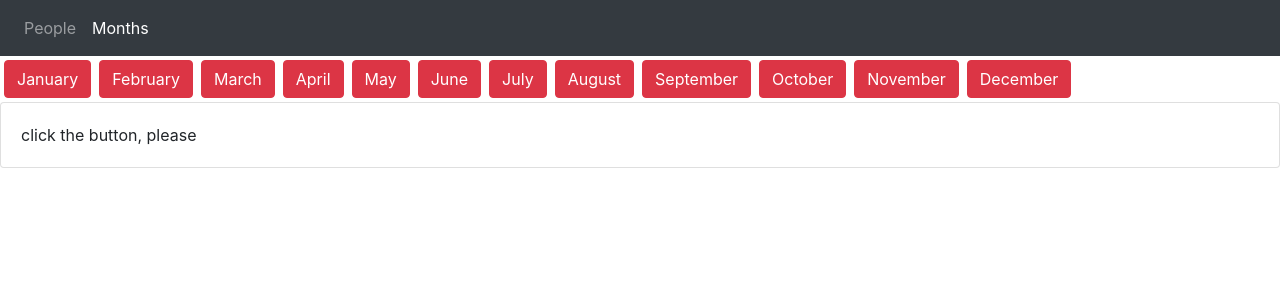
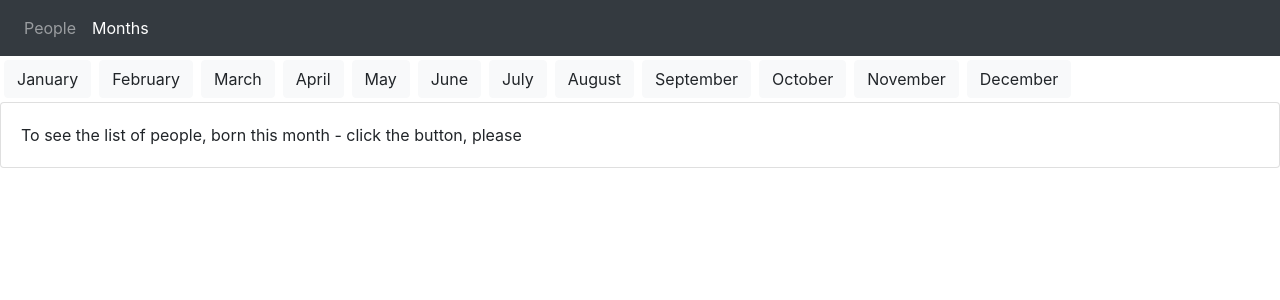
Before and after one commit to tsaputo/ppl-app, a React (Create React App) app: page /months in a window 1280 px wide. Shown: the top 300 px of the page. Built offline with nearby package versions, Linux system fonts and the light colour scheme; no server answers.

Commit message:
fixed colors on  buttons

```diff
--- a/src/pages/MonthsPage.jsx
+++ b/src/pages/MonthsPage.jsx
@@ -69,7 +69,9 @@ class MonthsPage extends React.Component {
         return 'primary'
       } else if (peopleBornThisMonth < 11) {
         return 'success'
-      } else return 'danger'
+      } else if(peopleBornThisMonth >= 11) {
+        return 'danger'
+      } else return 'light'
     }
 
     function showBornThisMonth(month) {
@@ -101,7 +103,7 @@ class MonthsPage extends React.Component {
         <div className="collapse show" id="collapseExample">
           <div className="card card-body">
             <div>
-              click the button, please
+              To see the list of people, born this month - click the button, please
             </div>
 
           </div>
```
